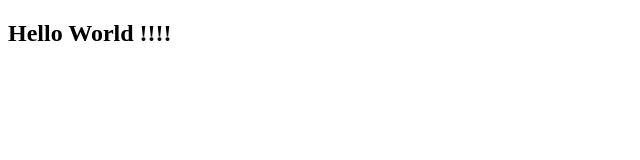
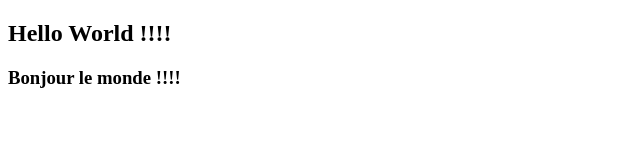
Before and after one commit to BachtiKhadija/testProject, a plain HTML site: page index.html in a window 1280 px wide. Shown: the whole page, without its empty margins (0-640 px from the left). Drawn offline with Linux system fonts and the light colour scheme.

Commit message:
Update index.html

```diff
--- a/index.html
+++ b/index.html
@@ -7,5 +7,6 @@
 </head>
 <body>
   <h2>Hello World !!!!</h2>
+  <h3>Bonjour le monde !!!!</h3>
 </body>
 </html>
```
